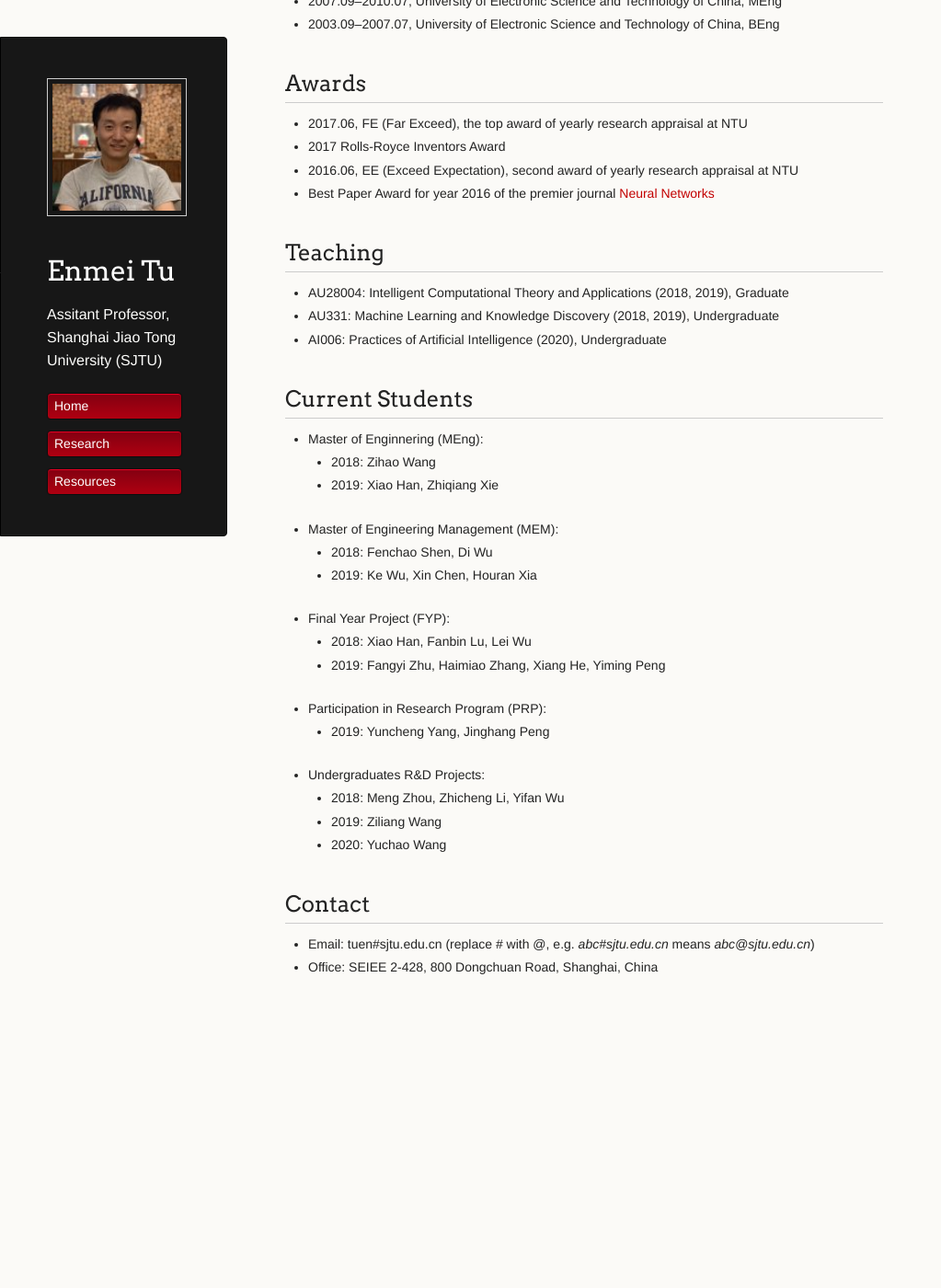
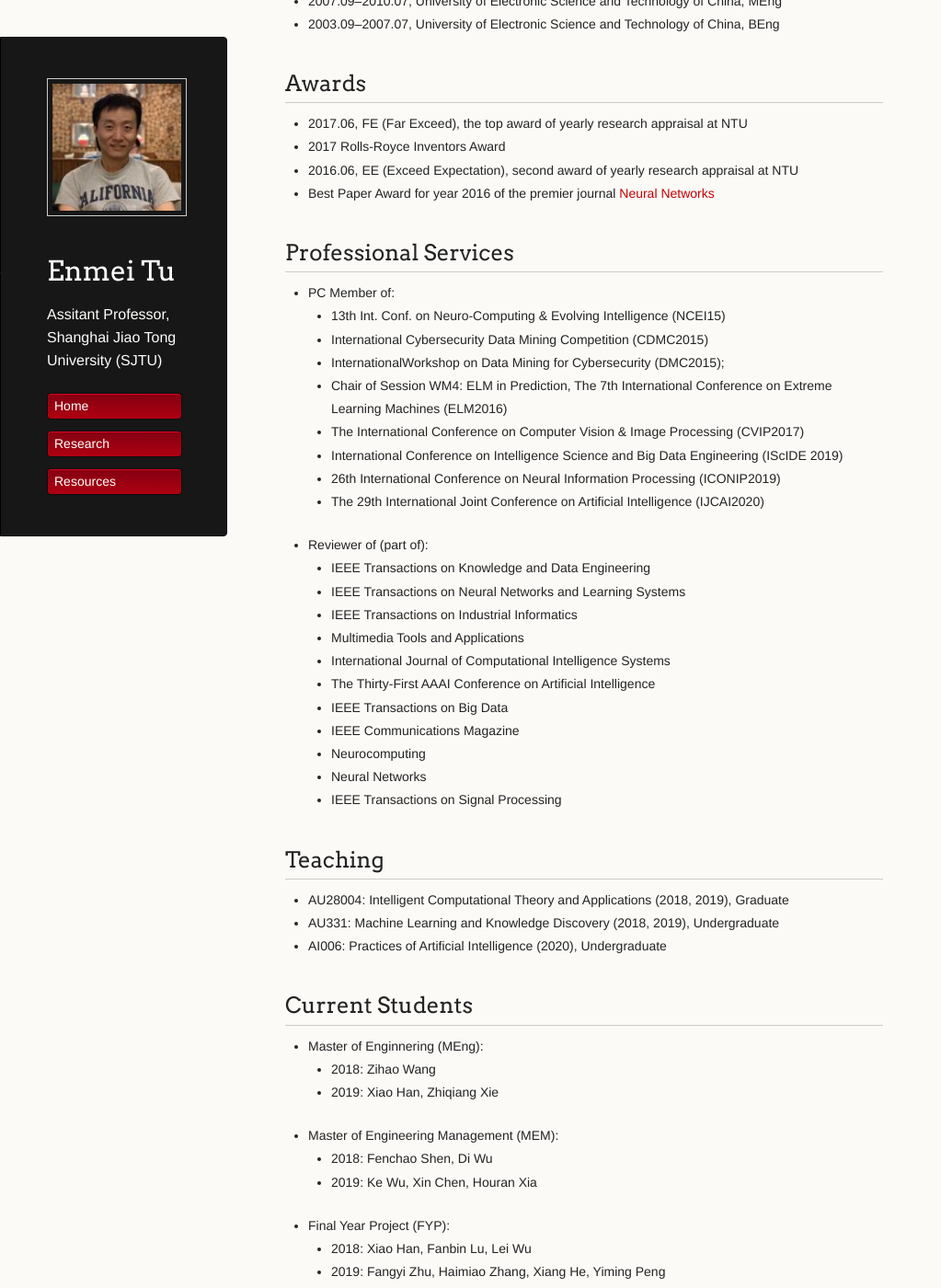
Before and after one commit to hellotem/enmeitu.github.io, a Jekyll site: the page built from index.md, in a window 1280 px wide and 1400 px high, scrolled down 604 px. Shown: the whole window at 92% size, without its empty margins (0-1023 px from the left). Built offline with Jekyll 4.4.1, drawn with Linux system fonts in a browser that asks for light colours; before the commit the page ends 1741 px from its top, so only the background shows below that.

Commit message:
Update index.md

```diff
--- a/index.md
+++ b/index.md
@@ -30,6 +30,29 @@ Enmei obtained his PhD degree from [Shanghai Jiao Tong University (SJTU)](http:/
 * 2017 Rolls-Royce Inventors Award
 * 2016.06, EE (Exceed Expectation), second award of yearly research appraisal at NTU
 * Best Paper Award for year 2016 of the premier journal [Neural Networks](https://www.journals.elsevier.com/neural-networks)
+
+## Professional Services
+* PC Member of:
+  - 13th Int. Conf. on Neuro-Computing & Evolving Intelligence (NCEI15)
+  - International Cybersecurity Data Mining Competition (CDMC2015)
+  - InternationalWorkshop on Data Mining for Cybersecurity (DMC2015);
+  - Chair of Session WM4: ELM in Prediction, The 7th International Conference on Extreme Learning Machines (ELM2016)
+  - The International Conference on Computer Vision & Image Processing (CVIP2017)
+  - International Conference on Intelligence Science and Big Data Engineering (IScIDE 2019)
+  - 26th International Conference on Neural Information Processing (ICONIP2019)
+  - The 29th International Joint Conference on Artificial Intelligence (IJCAI2020)
+* Reviewer of (part of):
+  - IEEE Transactions on Knowledge and Data Engineering
+  - IEEE Transactions on Neural Networks and Learning Systems
+  - IEEE Transactions on Industrial Informatics
+  - Multimedia Tools and Applications
+  - International Journal of Computational Intelligence Systems
+  - The Thirty-First AAAI Conference on Artificial Intelligence
+  - IEEE Transactions on Big Data
+  - IEEE Communications Magazine
+  - Neurocomputing
+  - Neural Networks
+  - IEEE Transactions on Signal Processing
 
 ## Teaching
 * AU28004: Intelligent Computational Theory and Applications (2018, 2019), Graduate
```
